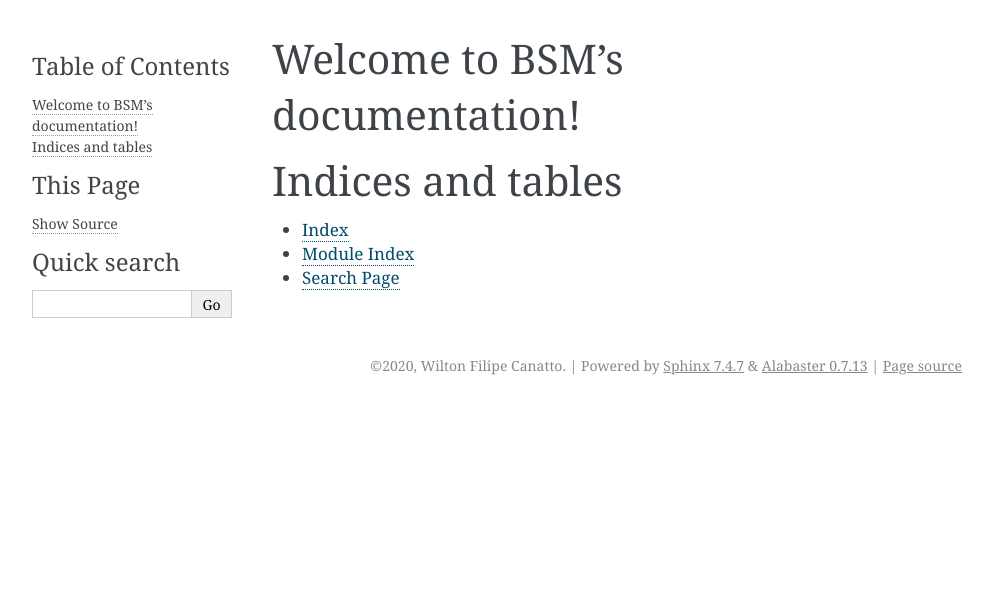
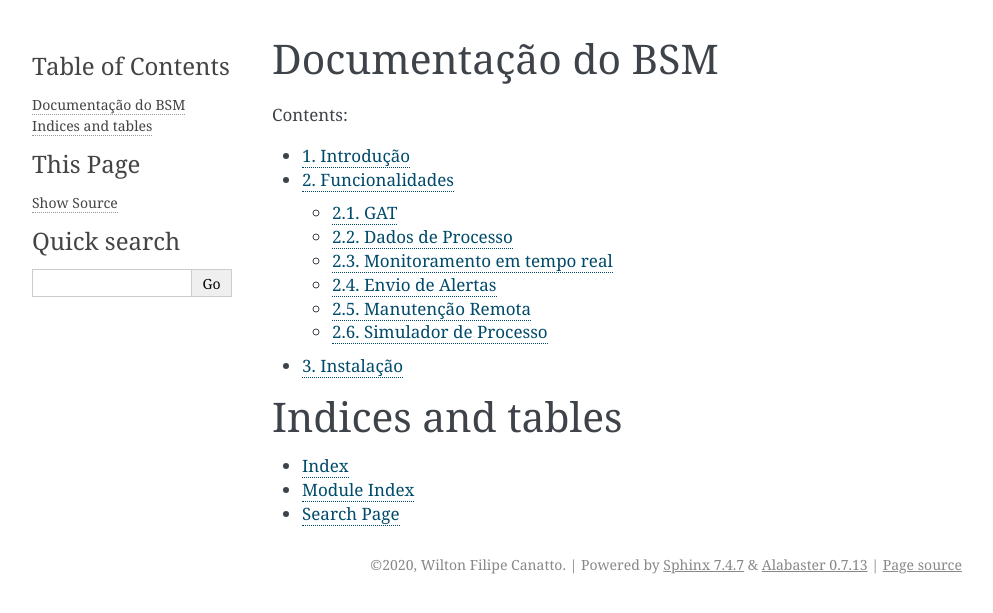
Before and after one commit to canattofilipe/bsm, a Sphinx documentation site: the page built from docs/index.rst, in a window 1280 px wide. Shown: the top 613 px of the page, without its empty margins (148-1141 px from the left). Built offline with Sphinx 7.4.7, drawn with Linux system fonts in a browser that asks for light colours.

Commit message:
documentacao

```diff
--- /dev/null
+++ b/docs/functionalities.rst
@@ -0,0 +1,20 @@
+Funcionalidades
+===============
+
+GAT
+---
+
+Dados de Processo
+-----------------
+
+Monitoramento em tempo real
+---------------------------
+
+Envio de Alertas
+----------------
+
+Manutenção Remota
+-----------------
+
+Simulador de Processo
+---------------------
--- a/docs/index.rst
+++ b/docs/index.rst
@@ -3,13 +3,18 @@
    You can adapt this file completely to your liking, but it should at least
    contain the root `toctree` directive.
 
-Welcome to BSM's documentation!
-===============================
+Documentação do BSM
+===================
 
 .. toctree::
    :maxdepth: 2
    :caption: Contents:
+   :numbered:
+   :glob:
 
+   intro
+   functionalities
+   installation
 
 
 Indices and tables
--- /dev/null
+++ b/docs/installation.rst
@@ -0,0 +1,2 @@
+Instalação
+==========
--- /dev/null
+++ b/docs/intro.rst
@@ -0,0 +1,4 @@
+Introdução
+============
+
+O Baumer Suite Management (BSM) é um software criado para se integrar com a suite de maquinas hospitalares Baumer e prover funcionalidades que ajudem o usuário a obter informações uteis através de: monitoramento em tempo real, gráficos, relatórios , detecção de anomalias e envio de alertas.
```
